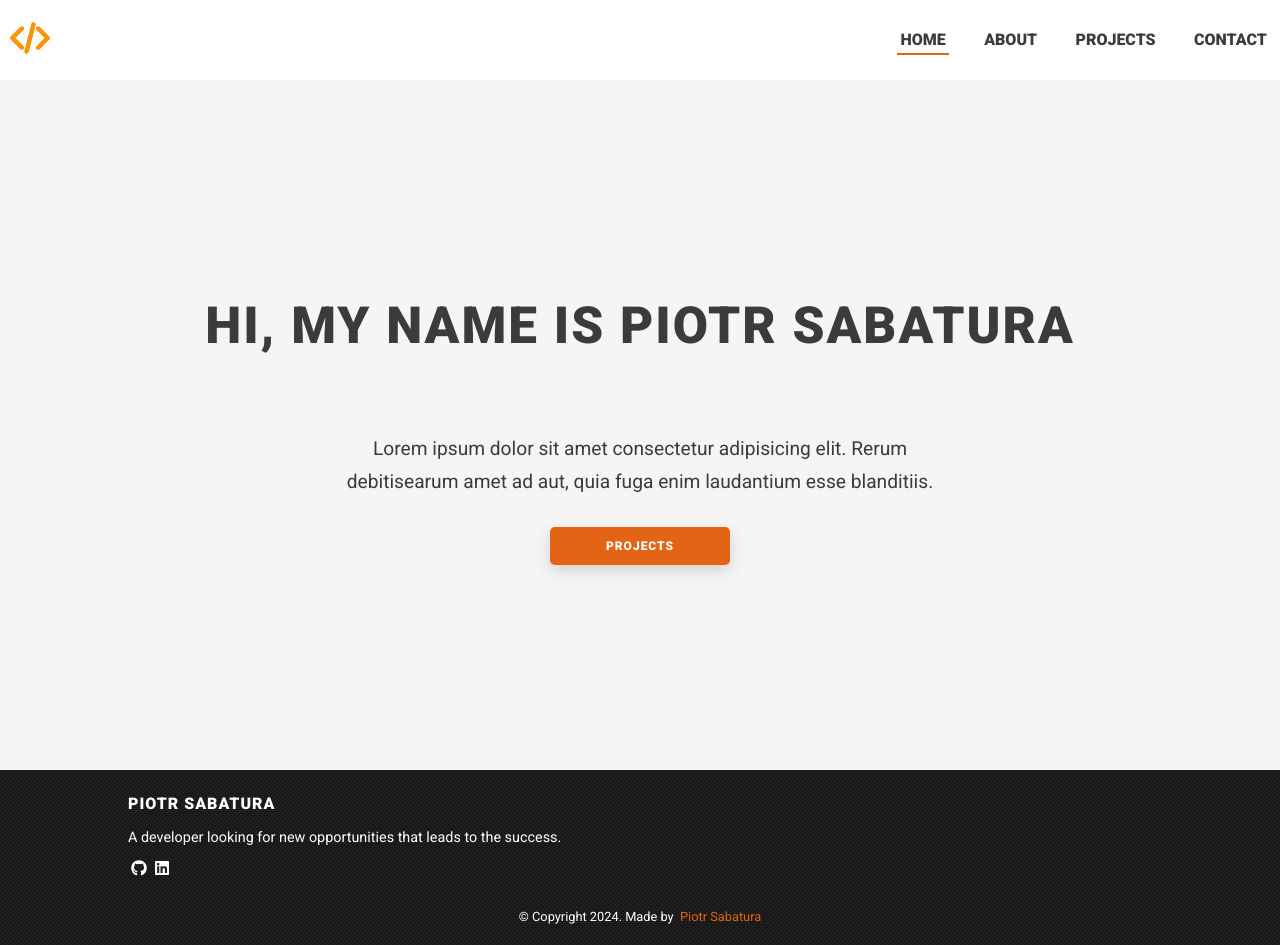
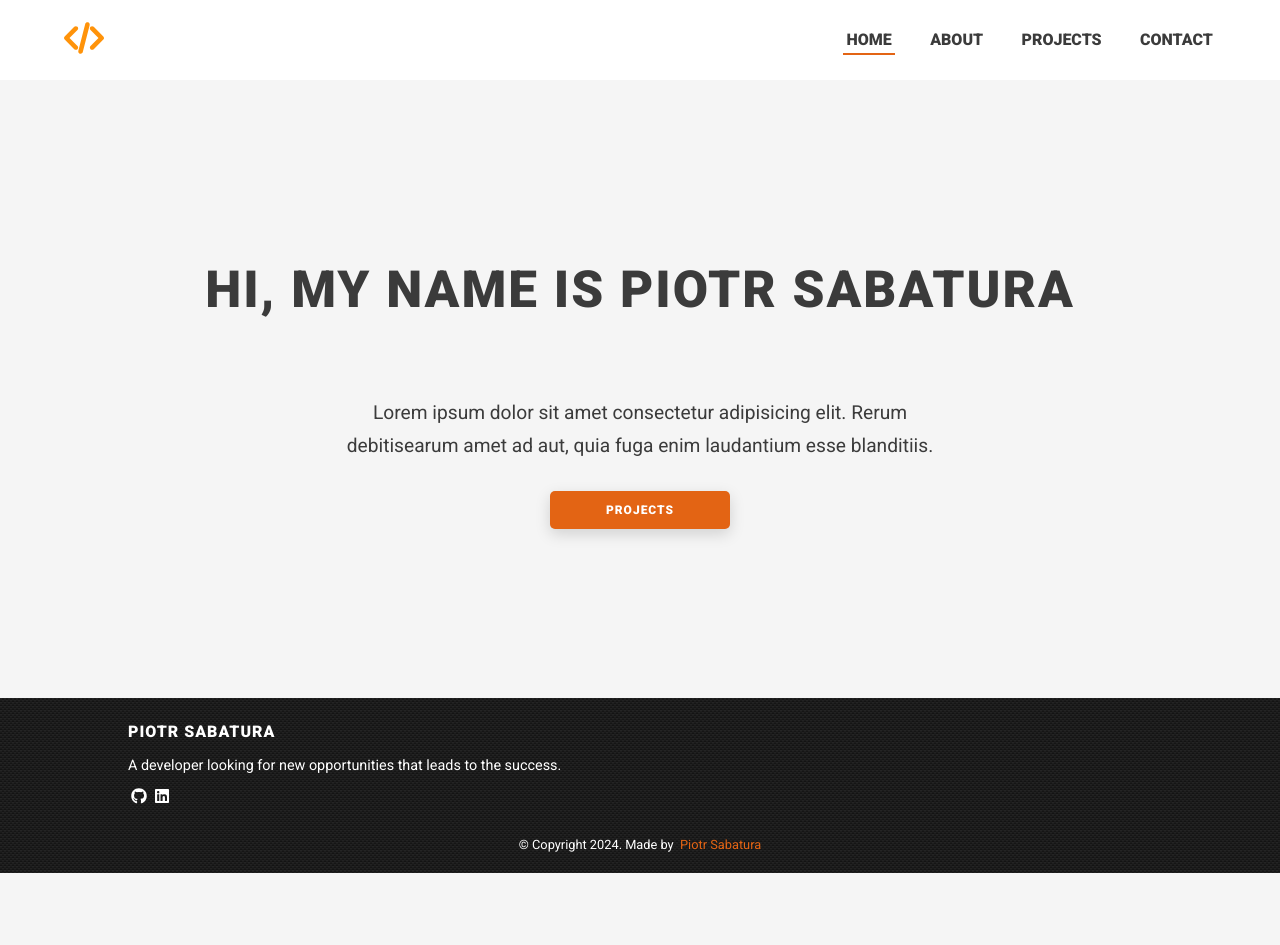
Before and after one commit to djzib0/next.js-portfolio-website, a Next.js app: page / in a window 1280 px wide. After the commit the page ends 873 px from the top, so only its background shows below. Built offline with nearby package versions, Linux system fonts and the light colour scheme.

Commit message:
adjusted footer style in components

```diff
--- a/src/app/about/about.module.css
+++ b/src/app/about/about.module.css
@@ -57,6 +57,7 @@
         flex-direction: row;
         flex-wrap: nowrap;
         gap: 6em;
+        height: calc(100vh - 250px);
     }
 
     .desc {
--- a/src/app/home.module.css
+++ b/src/app/home.module.css
@@ -10,7 +10,7 @@
     align-items: center;
     margin: 0 auto 0 auto;
     padding: 5em 0;
-    height: calc(100vh - 120px);
+    /* height: calc(100vh - 120px); */
 }
 
 .header {
@@ -34,6 +34,7 @@
 @media (min-width: 476px) {
     .content {
         padding: 10em 0;
+        height: calc(100vh - 250px);
     }
 
     .header {
@@ -44,6 +45,8 @@
 @media (min-width: 768px) {
     .content {
         padding: 19em 0;
+        height: calc(100vh - 250px);
+        /* 250px is a height of a footer */
     }
 
     .header {
--- a/src/components/navbar/navbar.module.css
+++ b/src/components/navbar/navbar.module.css
@@ -5,7 +5,7 @@
     position: fixed;
     top: 0;
     left: 0;
-    padding: 10px;
+    padding: 1em 4em;
     width: 100%;
     height: 80px;
     background-color: #ffffff;
@@ -20,7 +20,6 @@
     align-items: center;
     justify-content: space-between;;
     width: 100%;
-    max-width: 1524px;
 }
 
 .navbarNarrow {
```
